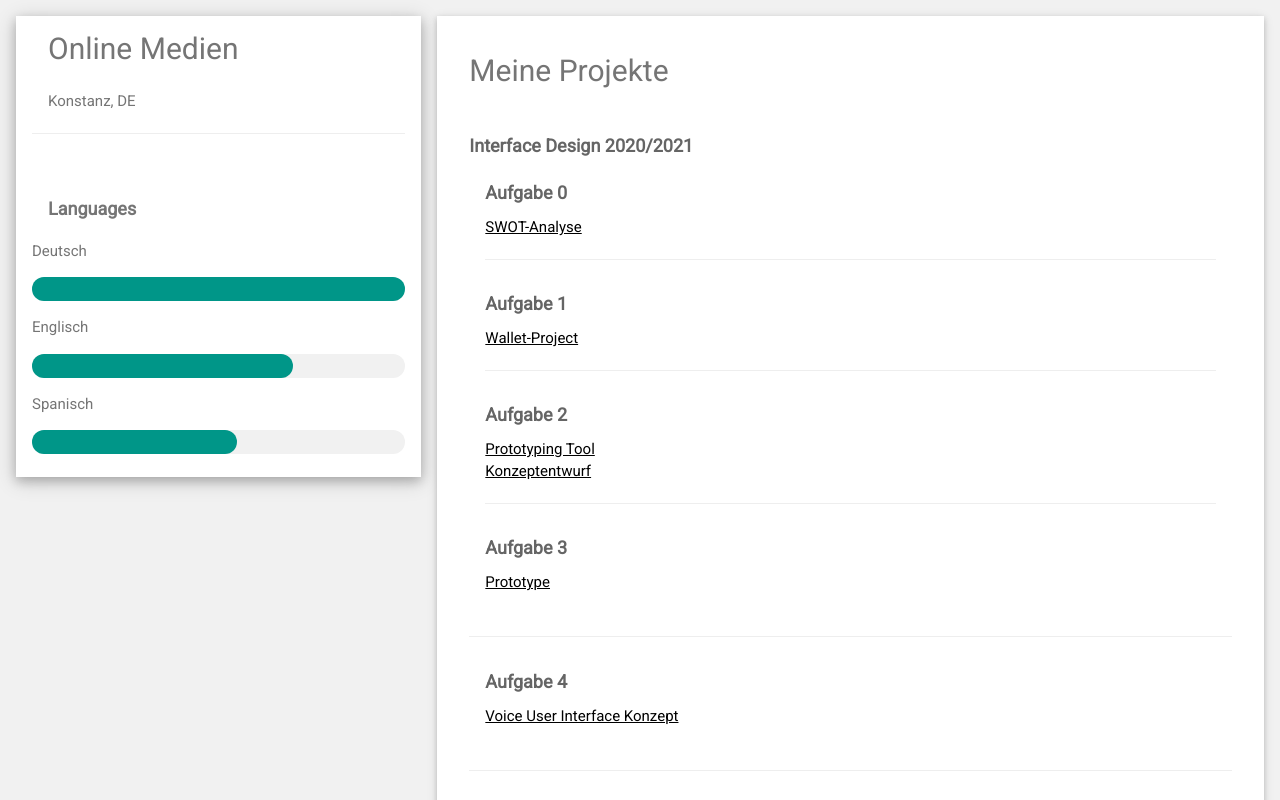
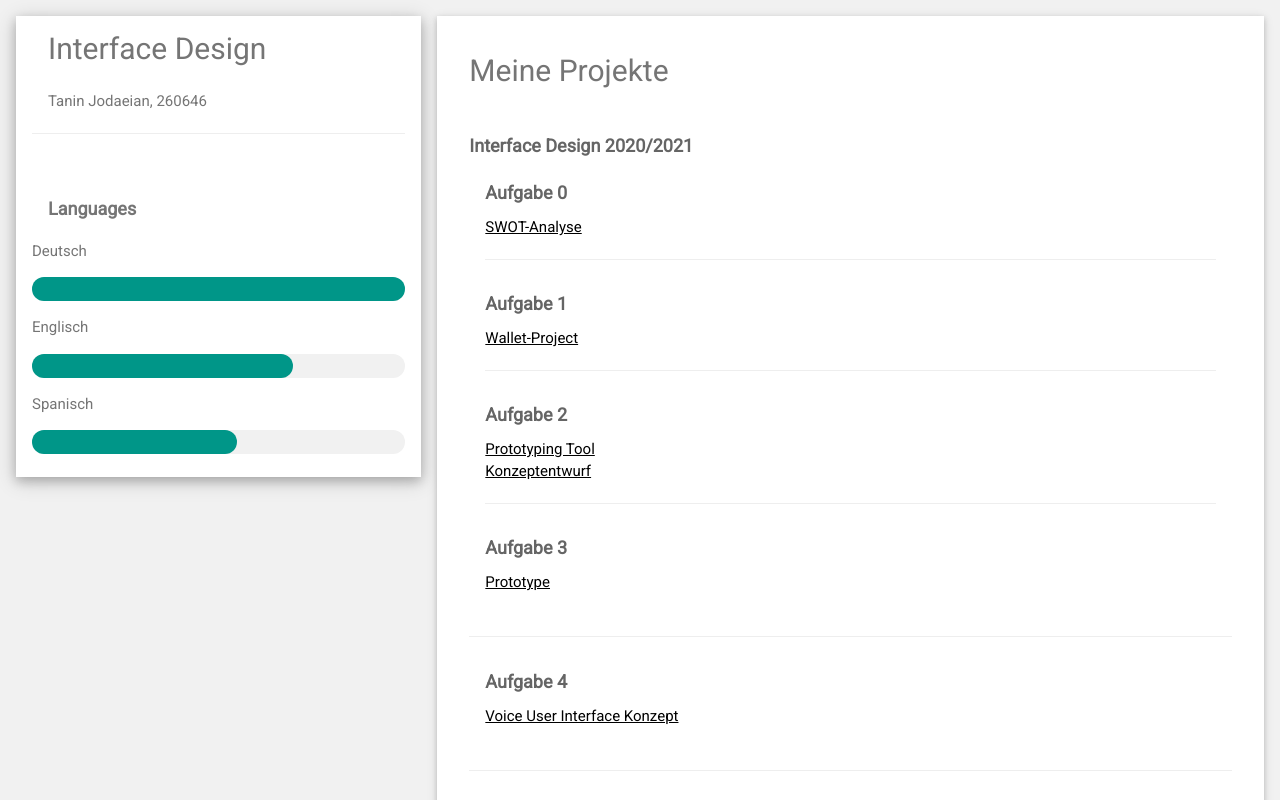
Before and after one commit to taninjodaeian/IFD_WiSe20-21, a plain HTML site: page index.html in a window 1280 px wide. Shown: the top 800 px of the page. Drawn offline with Linux system fonts and the light colour scheme.

Commit message:
Update index.html

```diff
--- a/index.html
+++ b/index.html
@@ -30,8 +30,8 @@ html,body,h1,h2,h3,h4,h5,h6 {font-family: "Roboto", sans-serif}
           </div>
         </div>
         <div class="w3-container">
-          <h2><i class="fa fa-briefcase fa-fw w3-margin-right w3-large w3-text-teal"></i>Online Medien</h2>
-          <p><i class="fa fa-home fa-fw w3-margin-right w3-large w3-text-teal"></i>Konstanz, DE</p>
+          <h2><i class="fa fa-briefcase fa-fw w3-margin-right w3-large w3-text-teal"></i>Interface Design</h2>
+          <p><i class="fa fa-home fa-fw w3-margin-right w3-large w3-text-teal"></i>Tanin Jodaeian, 260646</p>
           <hr>
           <br>
 
```
